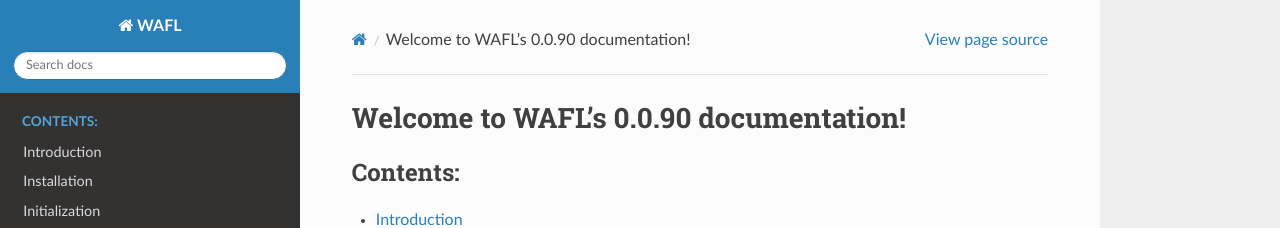
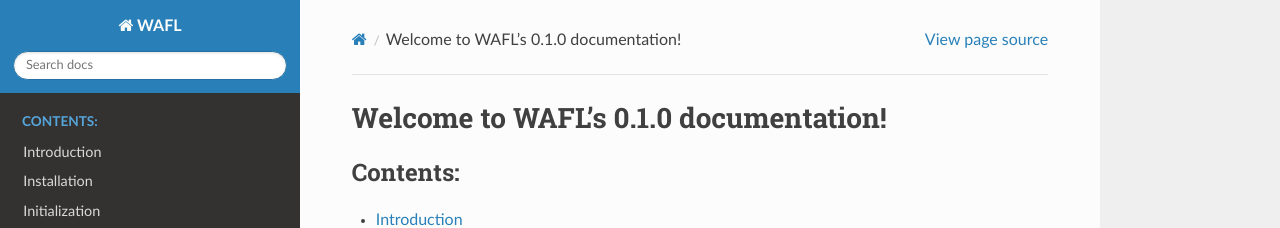
Before and after one commit to fractalego/wafl, a Sphinx documentation site: the page built from documentation/source/index.rst, in a window 1280 px wide and 1370 px high. Shown: the top 228 px of the window. Built offline with Sphinx 7.4.7 and the Read the Docs theme 2.0.0, drawn with Linux system fonts in a browser that asks for light colours.

Commit message:
changed version number

```diff
--- a/README.md
+++ b/README.md
@@ -1,9 +1,8 @@
-# WAFL 0.0.90 [![Tests](https://github.com/fractalego/wafl/actions/workflows/development-tests1.yml/badge.svg)](https://github.com/fractalego/wafl/actions/workflows/development-tests1.yml)[![Docs](https://readthedocs.org/projects/wafl/badge/?version=latest)](https://wafl.readthedocs.io/en/latest/)
+# ![Logo](images/logo.png) WAFL 0.1.0 [![Tests](https://github.com/fractalego/wafl/actions/workflows/development-tests1.yml/badge.svg)](https://github.com/fractalego/wafl/actions/workflows/development-tests1.yml)[![Docs](https://readthedocs.org/projects/wafl/badge/?version=latest)](https://wafl.readthedocs.io/en/latest/)
 
 Introduction
 ============
 
-![Logo](images/logo.png)
 
 WAFL is a framework for home assistants.
 It is designed to combine Large Language Models and rules to create a predictable behavior.
--- a/documentation/source/index.rst
+++ b/documentation/source/index.rst
@@ -3,7 +3,7 @@
    You can adapt this file completely to your liking, but it should at least
    contain the root `toctree` directive.
 
-Welcome to WAFL's 0.0.90 documentation!
+Welcome to WAFL's 0.1.0 documentation!
 =======================================
 
 .. toctree::
```
